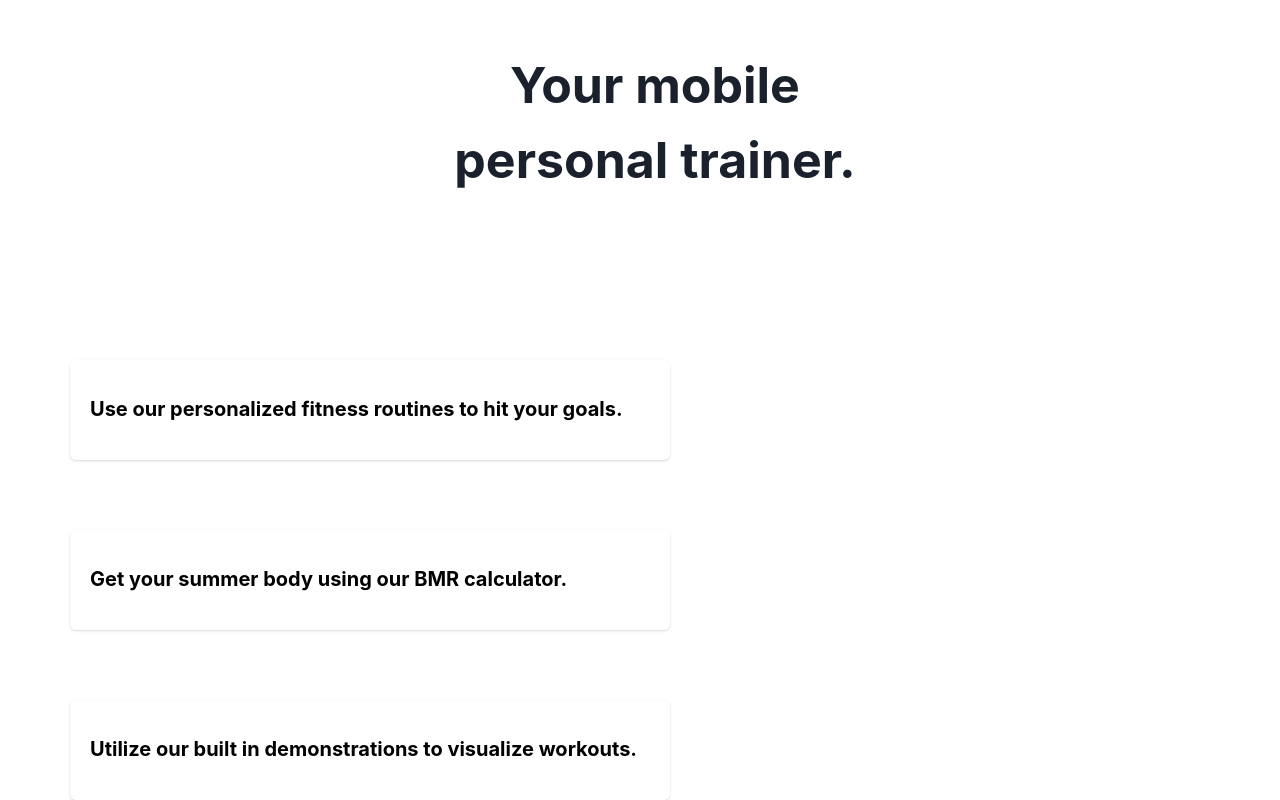
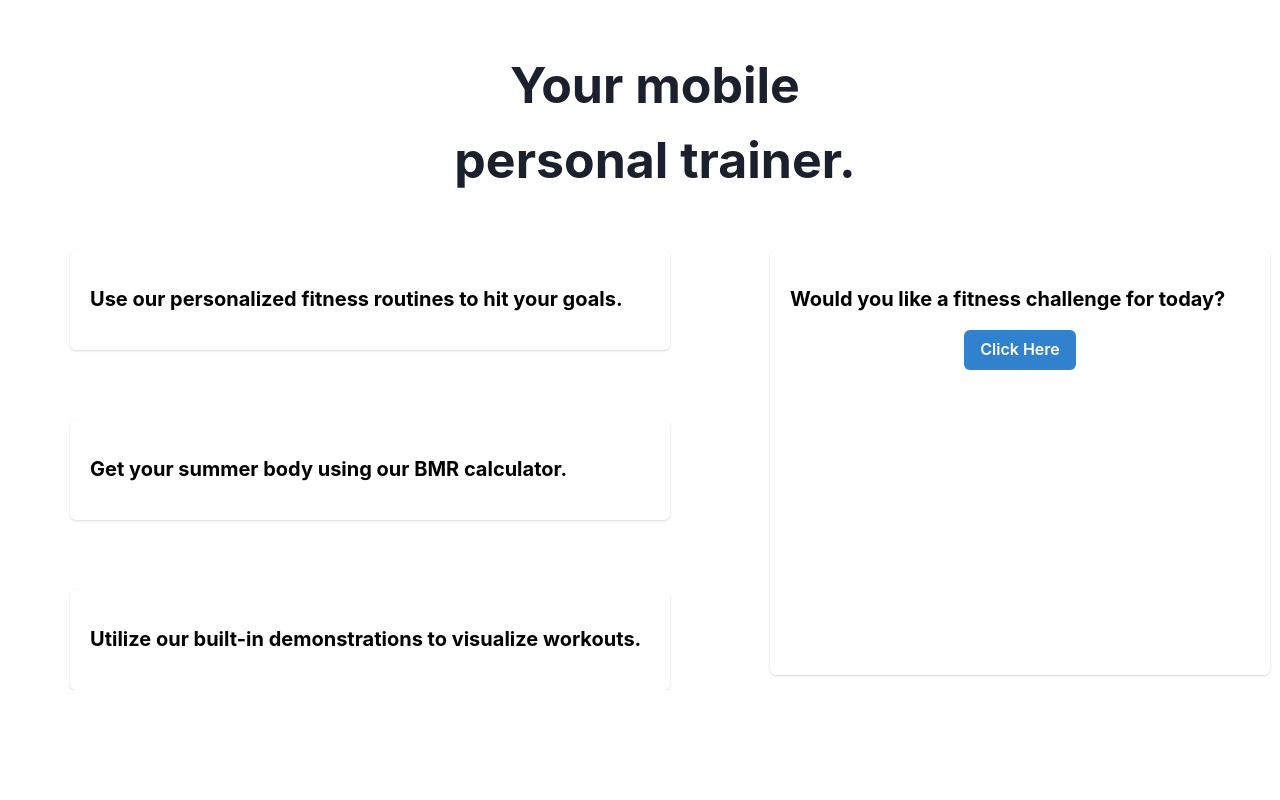
Before and after one commit to hamedou0/TrainWithUs1, a React (Create React App) app: page / in a window 1280 px wide. Shown: the part 320-1120 px from the top of the page. After the commit the page ends 1010 px from the top, so only its background shows below. Built offline with nearby package versions, Linux system fonts and the light colour scheme.

Commit message:
configuring new hompage component

```diff
--- a/src/App.js
+++ b/src/App.js
@@ -15,10 +15,12 @@ import {
   Button
 
 } from '@chakra-ui/react';
-import Tophome from './components/LeftHome';
-import RightHome from './components/RightHome';
+
+
 import NavBar from './components/navBar';
 import About  from './pages/About';
+import BottomHome from './components/BottomOfHomePage';
+import TopHome from './components/TopOfHomePage';
 
 
 
@@ -30,13 +32,13 @@ function App() {
       <NavBar/>
       <Flex >
         <Box >
-          <Tophome/>
+          <TopHome/>
         </Box>
       </Flex>
      </Box>
      <Flex >
         <Box >
-          <RightHome/>
+          <BottomHome/>
         </Box>
       </Flex>
 
--- /dev/null
+++ b/src/components/BottomOfHomePage.js
@@ -0,0 +1,38 @@
+import React from 'react';
+
+import { Flex, Box, Card, CardBody, Text, Button, Center } from '@chakra-ui/react';
+import { useState } from 'react';
+
+export default function BottomHome() {
+  return (
+    <Flex direction="row" justify="space-between" marginTop={210}>
+      <Box>
+        <Card marginLeft={70} height={100} width={600}>
+          <CardBody>
+            <Text alignContent='center' textColor='black' fontSize="xl" fontWeight="bolder" marginTop="3.5">Use our personalized fitness routines to hit your goals.</Text>
+          </CardBody>
+        </Card>
+        <Card marginTop={70} marginLeft={70} height={100} width={600}>
+          <CardBody>
+            <Text alignContent='center' textColor='black' fontSize="xl" fontWeight="bolder" marginTop="3.5">Get your summer body using our BMR calculator.</Text>
+          </CardBody>
+        </Card>
+        <Card marginTop={70} marginLeft={70} height={100} width={600}>
+          <CardBody>
+            <Text alignContent='center' textColor='black' fontSize="xl" fontWeight="bolder" marginTop="3.5">Utilize our built-in demonstrations to visualize workouts.</Text>
+          </CardBody>
+        </Card>
+      </Box>
+      <Box>
+        <Card width={500} height={425} marginLeft={100} alignContent={'Center'}>
+          <CardBody>
+            <Text alignContent='center' textColor='black' fontSize="xl" fontWeight="bolder" marginTop="3.5">Would you like a fitness challenge for today?</Text>
+            <Center>
+              <Button colorScheme="blue" marginTop={4}>Click Here</Button>
+            </Center>
+          </CardBody>
+        </Card>
+      </Box>
+    </Flex>
+  );
+}
--- a/src/components/RightHome.js
+++ /dev/null
@@ -1,41 +0,0 @@
-import React from 'react';
-import {
-  ChakraProvider,
-  Box,
-  Text,
-  Link,
-  VStack,
-  Code,
-  Grid,
-  theme,
-  Card,
-  CardBody,
-Flex
-} from '@chakra-ui/react';
-
-
-export default function Righthome ()  {
- return (
-
-  <Box  maxWidth={700} marginTop="250px"  alignContent={'center'}>
-  <Card  marginTop={70} marginLeft={70} height={100} width={600} >
-      <CardBody>
-           <Text alignContent='center' textColor='black' fontSize="xl" fontWeight="bolder" marginTop="3.5">Use our personalized fitness routines to hit your goals.</Text>
-      </CardBody>
-  </Card>
-  <Card  marginTop={70} marginLeft={70} height={100} width={600} >
-      <CardBody>
-        <Text alignContent='center' textColor='black' fontSize="xl" fontWeight="bolder" marginTop="3.5">Get your summer body using our BMR calculator.</Text>
-      </CardBody>
-  </Card>
-  <Card  marginTop={70} marginLeft={70} height={100} width={600} >
-    <CardBody>
-      <Text alignContent='center' textColor='black' fontSize="xl" fontWeight="bolder" marginTop="3.5">Utilize our built in demonstrations to visualize workouts.</Text>
-    </CardBody>
-  </Card>
-  </Box>
-
-
- );
-
-};
```
Also changed, not shown: src/components/TopOfHomePage.js (renamed from src/components/LeftHome.js, +1 -20 lines), src/pages/Home.js (+3 -10 lines).
